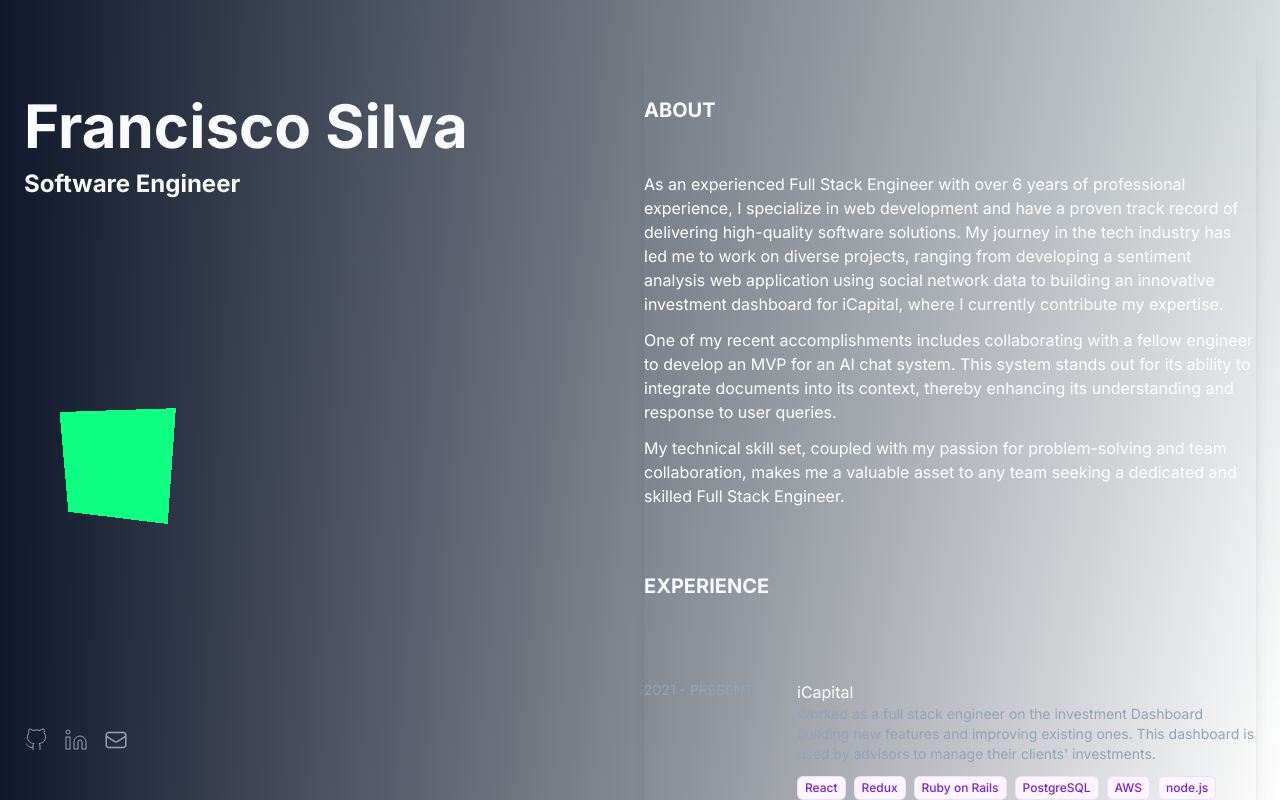
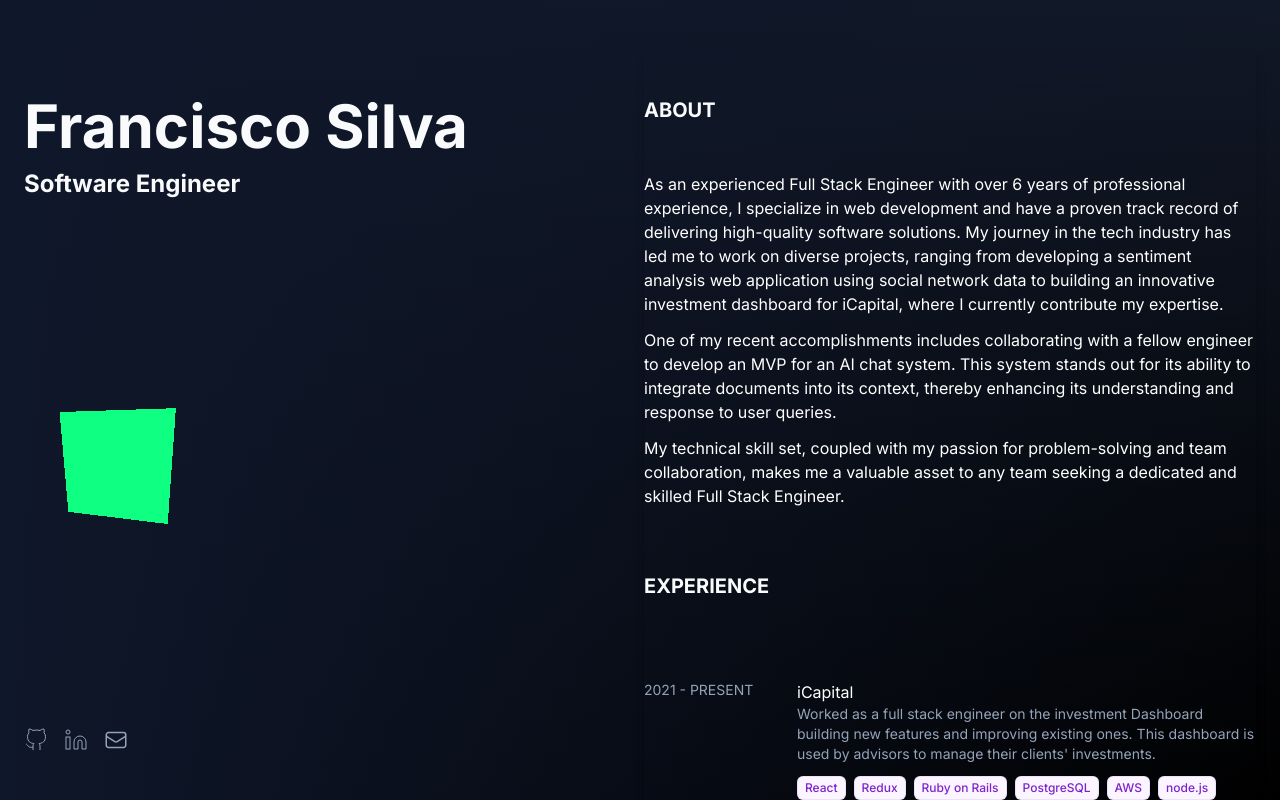
Before and after one commit to SilvaChico/portfolio, a Next.js app: page / in a window 1280 px wide. Built offline with nearby package versions, Linux system fonts and the light colour scheme.

Commit message:
set dark mode to default

```diff
--- a/src/app/globals.css
+++ b/src/app/globals.css
@@ -3,9 +3,9 @@
 @tailwind utilities;
 
 :root {
-  --foreground-rgb: 0, 0, 0;
-  --background-start-rgb: 214, 219, 220;
-  --background-end-rgb: 255, 255, 255;
+  --foreground-rgb: 255, 255, 255;
+  --background-start-rgb: 17 24 39;
+  --background-end-rgb: 0, 0, 0;
 }
 
 @media (prefers-color-scheme: dark) {
```
